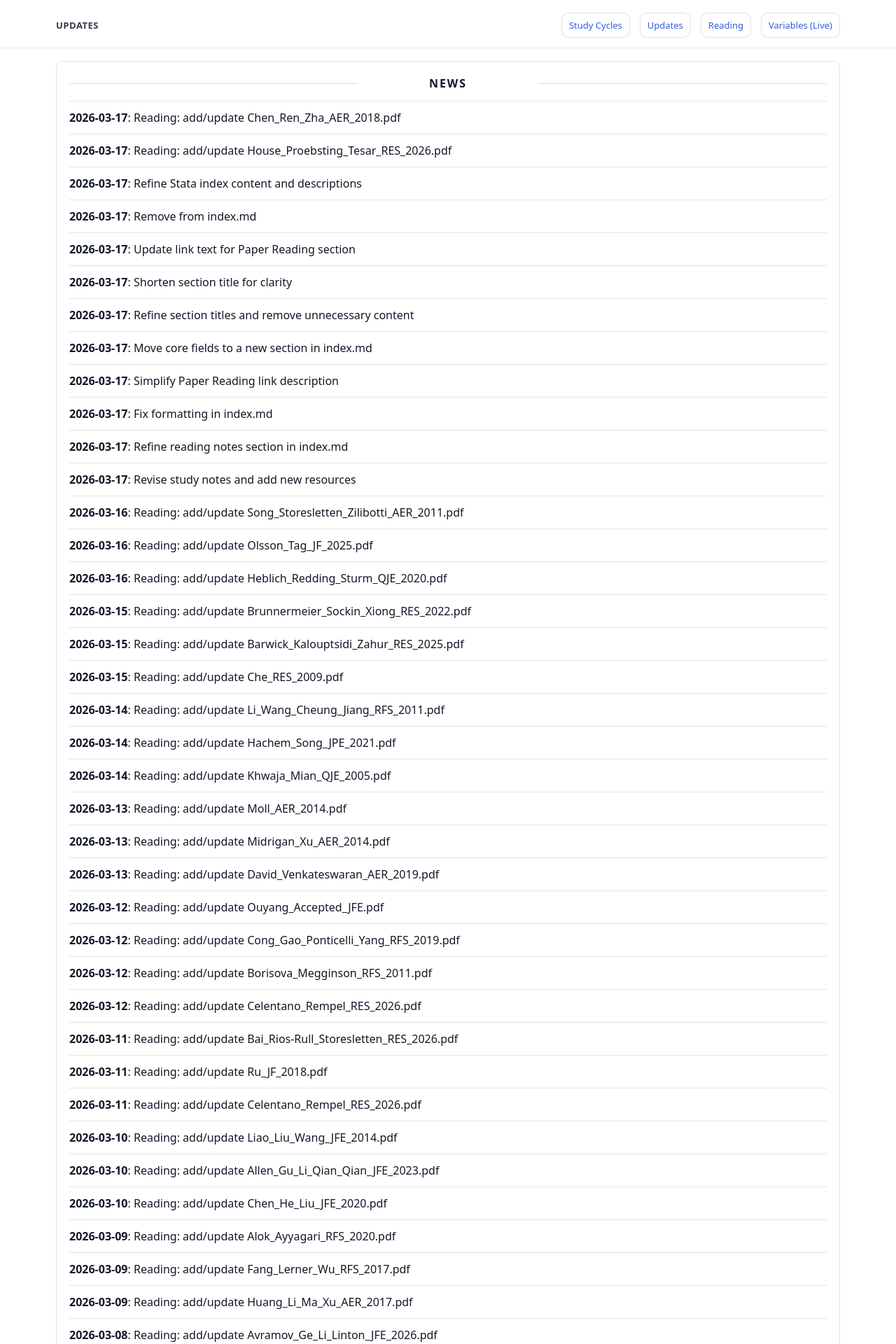
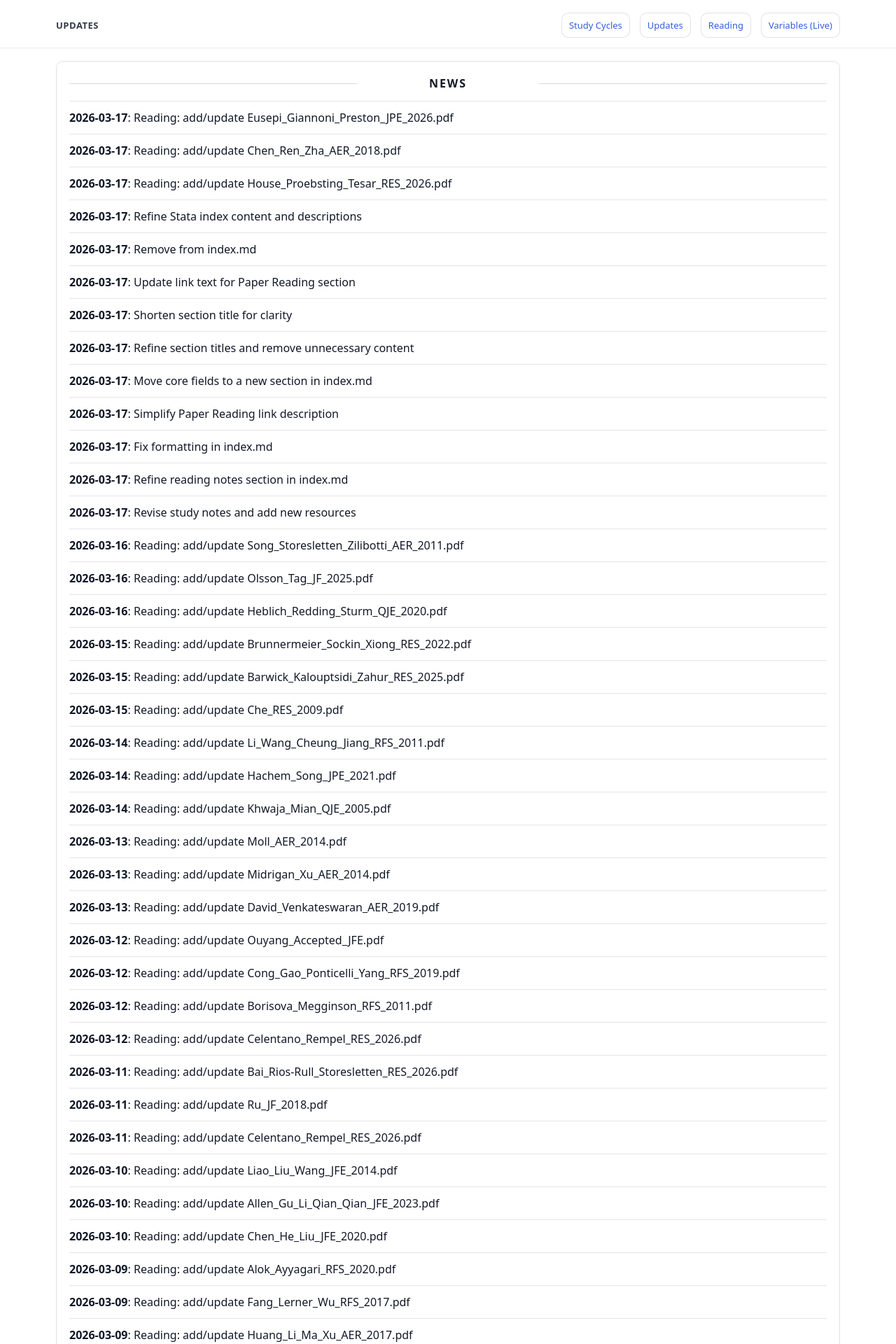
Before and after one commit to yaxinzn/study-archive, a Jekyll site: the page built from updates/index.md, in a window 1280 px wide. Shown: the top 1920 px of the page at 70% size. Built offline with Jekyll 4.4.1, drawn with Linux system fonts in a browser that asks for light colours; some of the changed text lies outside the part shown.

Commit message:
chore: update NEWS feed

```diff
--- a/_data/news.yml
+++ b/_data/news.yml
@@ -1,4 +1,7 @@
 # Auto-generated update history (sorted newest -> oldest). Do not edit manually.
+- ts: "1773749029"
+  date: "2026-03-17"
+  title: "Reading: add/update Eusepi_Giannoni_Preston_JPE_2026.pdf"
 - ts: "1773748941"
   date: "2026-03-17"
   title: "Reading: add/update Chen_Ren_Zha_AER_2018.pdf"
```
